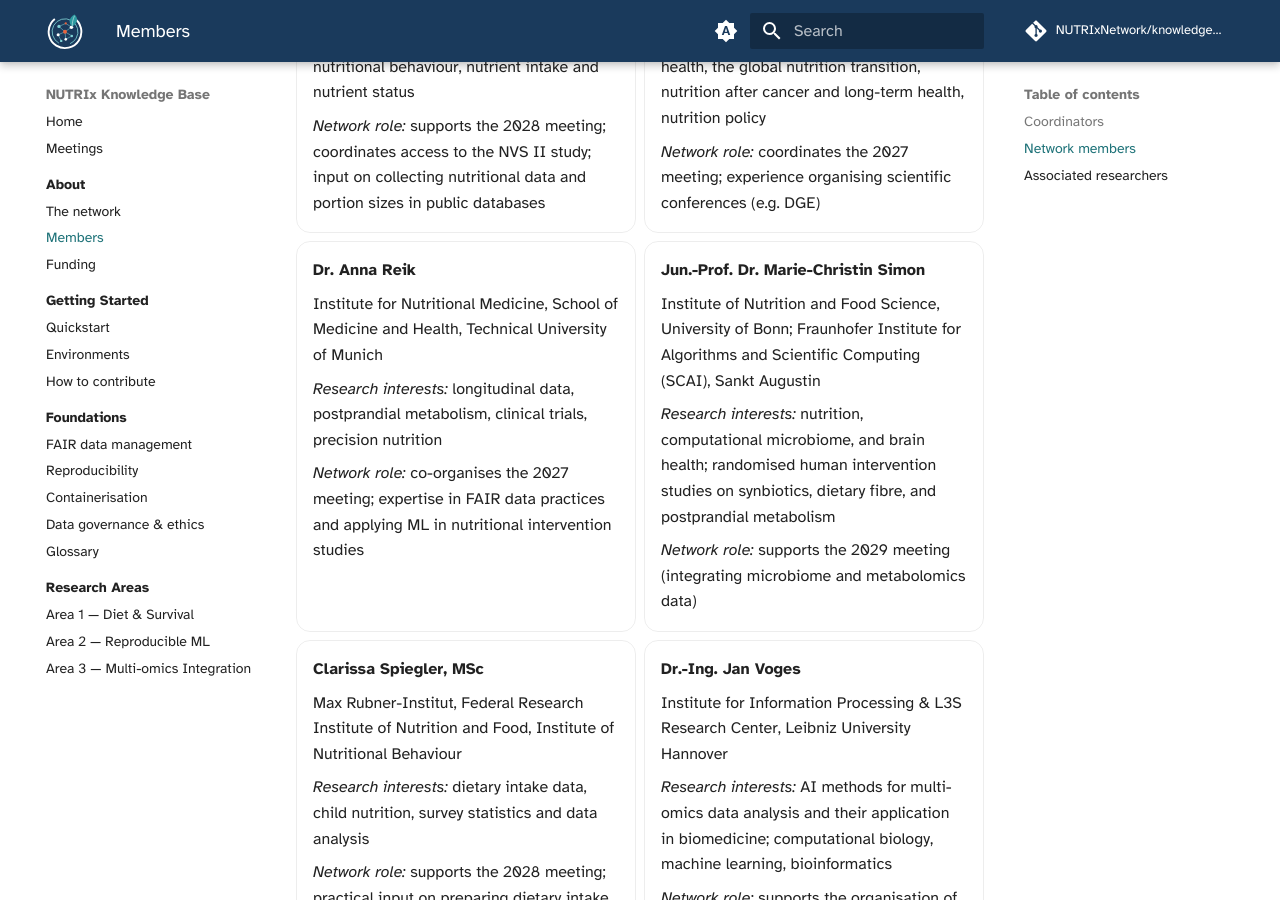
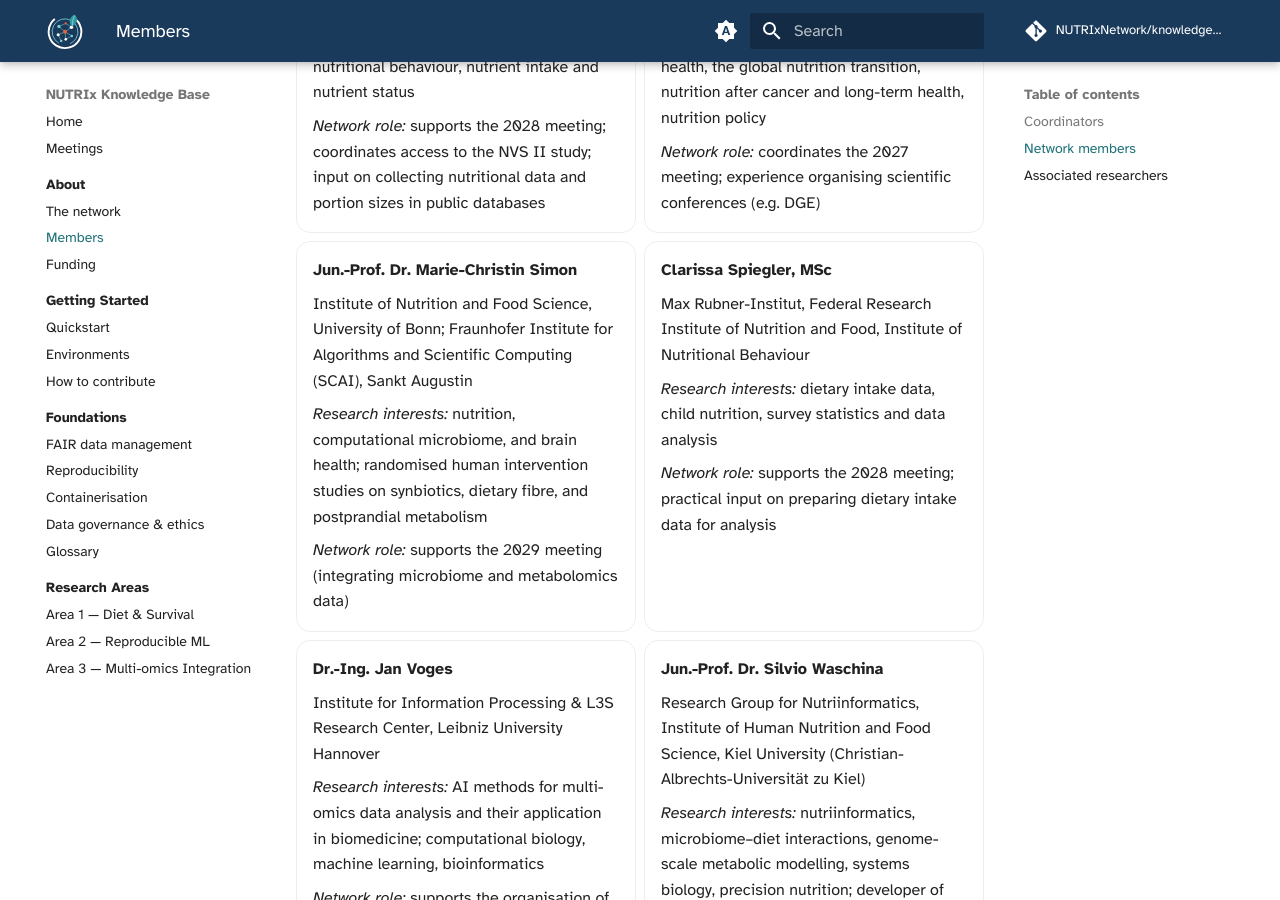
Before and after one commit to NUTRIxNetwork/knowledge_base, an MkDocs documentation site: the page built from docs/about/members.md, in a window 1280 px wide and 900 px high, scrolled down 2111 px. Built offline with MkDocs 1.6.1 and Material for MkDocs 9.7.7, drawn with Linux system fonts in a browser that asks for light colours; comment, search, counter and statistics services are not loaded.

Commit message:
Update members.md

```diff
--- a/docs/about/members.md
+++ b/docs/about/members.md
@@ -122,17 +122,6 @@ doctoral candidates across nutrition, epidemiology, and data science.
     *Network role:* coordinates the 2027 meeting; experience organising scientific
     conferences (e.g. DGE)
 
-- __Dr. Anna Reik__
-
-    Institute for Nutritional Medicine, School of Medicine and Health, Technical
-    University of Munich
-
-    *Research interests:* longitudinal data, postprandial metabolism, clinical
-    trials, precision nutrition
-
-    *Network role:* co-organises the 2027 meeting; expertise in FAIR data practices and
-    applying ML in nutritional intervention studies
-
 - __Jun.-Prof. Dr. Marie-Christin Simon__
 
     Institute of Nutrition and Food Science, University of Bonn; Fraunhofer
```
